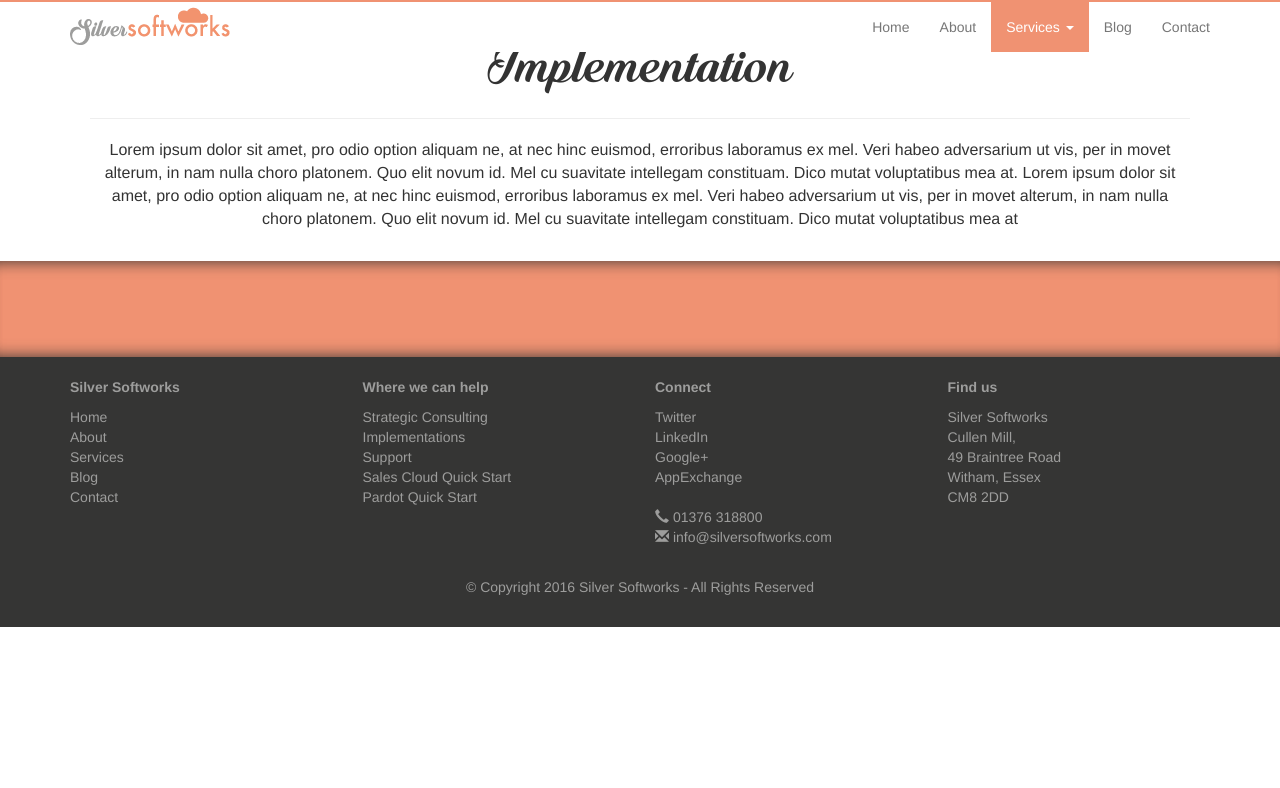
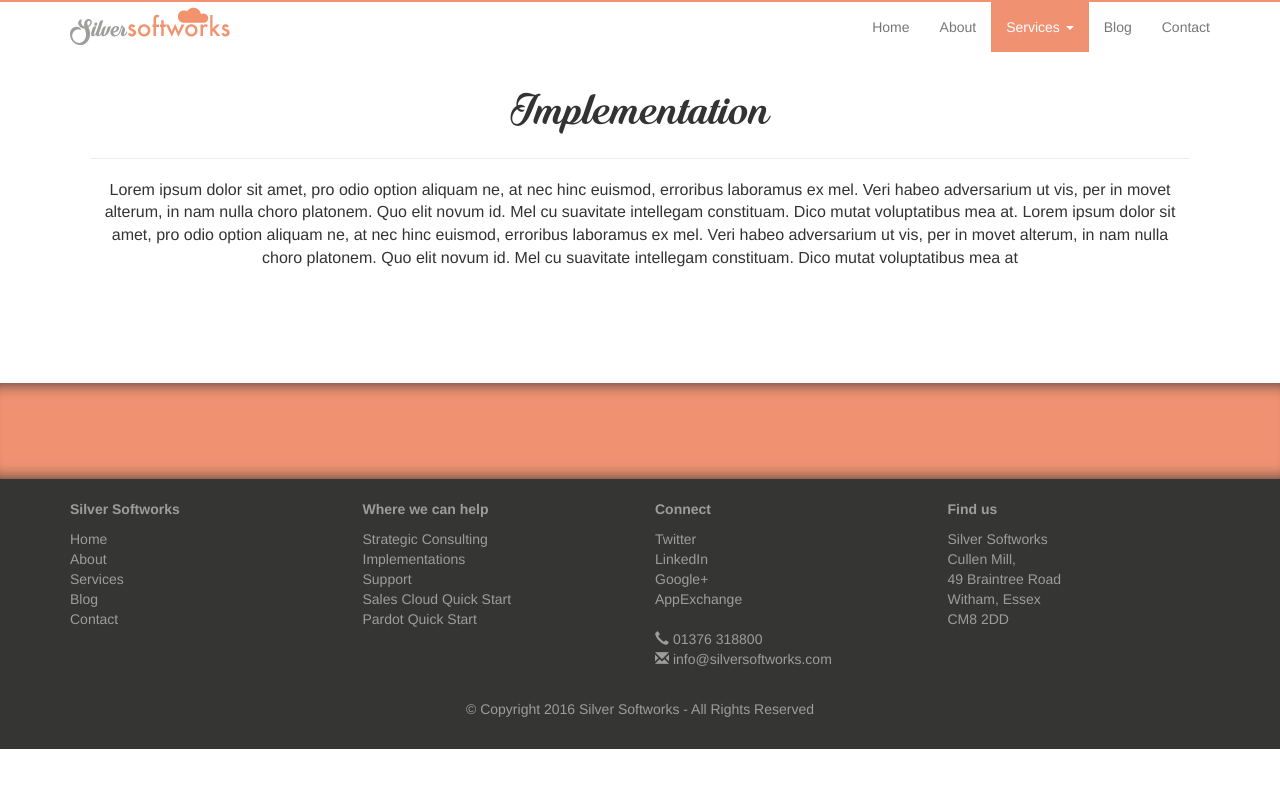
Before and after one commit to ThomasDavidPacker/Silver-Softworks, a Jekyll site: the page built from implementations.html, in a window 1280 px wide. Shown: the top 788 px of the page. Built offline with Jekyll 4.4.1, drawn with Linux system fonts in a browser that asks for light colours.

Commit message:
Updates
Updates

```diff
--- a/css/style.css
+++ b/css/style.css
@@ -389,12 +389,12 @@
 
 .c_header_medium
 {
-	font-size: 46px;
+	font-size: 40px !important;
 }
 
 .c_header_large
 {
-	font-size: 53px;
+	font-size: 45px !important;
 }
 
 .c_address
--- a/implementations.html
+++ b/implementations.html
@@ -4,7 +4,7 @@ layout: default
 
 
 <div id="main-content">
-	<div id="c_jumbotron_full_width_white">
+	<div class="jumbotron" id="c_jumbotron_full_width_white">
 		<div class="container">
 			<div class="row">
 				<div class="col-md-12">
```
